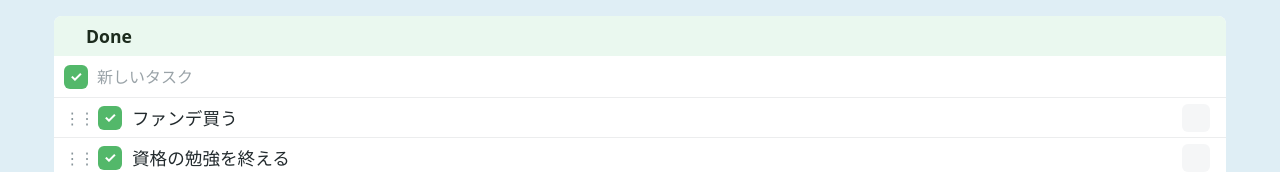
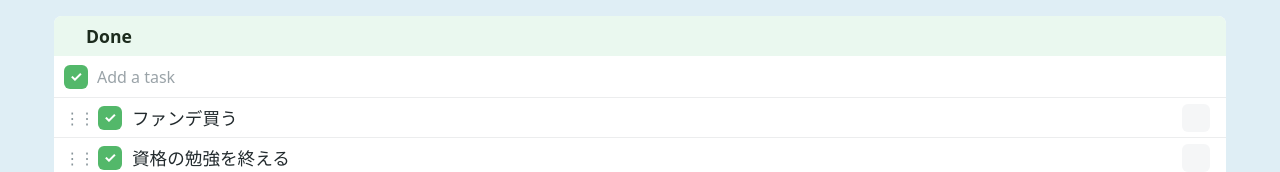
Before and after one commit to tamaokishie/bucket-list, a React (Vite) app: page / in a window 1280 px wide. Both pictures are taken after a click on the button 1204 px from the left and 36 px from the top of the page. Shown: the top 172 px of the page. Built offline with nearby package versions, Linux system fonts and the light colour scheme; some icons are missing.

Commit message:
Update placeholder text in input field to English

```diff
--- a/src/BucketSection.tsx
+++ b/src/BucketSection.tsx
@@ -144,7 +144,7 @@ export default function BucketSection({
                 <input
                   ref={inputRef}
                   value={draft}
-                  placeholder="新しいタスク"
+                  placeholder="Add a task"
                   onChange={(event) => setDraft(event.target.value)}
                   onKeyDown={(event) => {
                     if (event.key === "Enter") {
```
